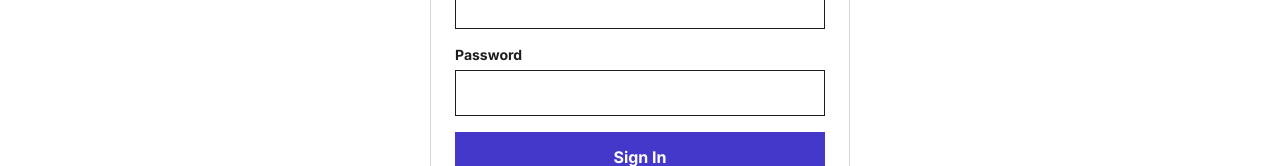
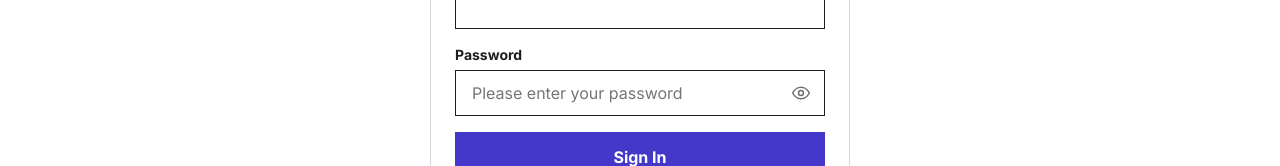
Before and after one commit to avinashims/elarning, a React (Vite) app in the folder frontend/: page /login in a window 1280 px wide. Shown: the part 340-506 px from the top of the page. Built offline with nearby package versions, Linux system fonts and the light colour scheme; no server answers.

Commit message:
Your message

```diff
--- /dev/null
+++ b/frontend/src/components/PasswordInput.jsx
@@ -0,0 +1,62 @@
+import { useState } from 'react';
+
+export default function PasswordInput({
+  name,
+  value,
+  onChange,
+  placeholder = 'Please enter your password',
+  autoComplete = 'current-password',
+  required = true,
+  minLength,
+  id,
+}) {
+  const [showPassword, setShowPassword] = useState(false);
+
+  return (
+    <div className="password-field">
+      <input
+        id={id}
+        name={name}
+        type={showPassword ? 'text' : 'password'}
+        className="form-control"
+        value={value}
+        onChange={onChange}
+        placeholder={placeholder}
+        autoComplete={autoComplete}
+        required={required}
+        minLength={minLength}
+      />
+      <button
+        type="button"
+        className="password-toggle"
+        onClick={() => setShowPassword((v) => !v)}
+        aria-label={showPassword ? 'Hide password' : 'Show password'}
+        aria-pressed={showPassword}
+        tabIndex={0}
+      >
+        {showPassword ? (
+          <svg width="20" height="20" viewBox="0 0 24 24" fill="none" aria-hidden="true">
+            <path
+              d="M3 3l18 18M10.58 10.58a2 2 0 002.84 2.84M9.88 5.09A10.94 10.94 0 0112 5c5.5 0 9.5 4.5 10 7-.21.63-.55 1.24-1 1.78M6.11 6.11C3.6 7.87 2 10 2 12c0 2 1.5 4.5 4 6.5"
+              stroke="currentColor"
+              strokeWidth="1.75"
+              strokeLinecap="round"
+              strokeLinejoin="round"
+            />
+          </svg>
+        ) : (
+          <svg width="20" height="20" viewBox="0 0 24 24" fill="none" aria-hidden="true">
+            <path
+              d="M2 12s3.5-7 10-7 10 7 10 7-3.5 7-10 7-10-7-10-7z"
+              stroke="currentColor"
+              strokeWidth="1.75"
+              strokeLinecap="round"
+              strokeLinejoin="round"
+            />
+            <circle cx="12" cy="12" r="3" stroke="currentColor" strokeWidth="1.75" />
+          </svg>
+        )}
+      </button>
+    </div>
+  );
+}
--- a/frontend/src/pages/Auth.css
+++ b/frontend/src/pages/Auth.css
@@ -60,3 +60,36 @@
   color: var(--text-muted);
   line-height: 1.8;
 }
+
+.password-field {
+  position: relative;
+}
+
+.password-field .form-control {
+  padding-right: 2.75rem;
+}
+
+.password-toggle {
+  position: absolute;
+  right: 0.65rem;
+  top: 50%;
+  transform: translateY(-50%);
+  display: flex;
+  align-items: center;
+  justify-content: center;
+  padding: 0.25rem;
+  border: none;
+  background: transparent;
+  color: var(--text-muted);
+  cursor: pointer;
+  border-radius: 4px;
+}
+
+.password-toggle:hover {
+  color: var(--primary);
+}
+
+.password-toggle:focus-visible {
+  outline: 2px solid var(--primary);
+  outline-offset: 2px;
+}
--- a/frontend/src/pages/Login.jsx
+++ b/frontend/src/pages/Login.jsx
@@ -2,6 +2,7 @@ import { useState } from 'react';
 import { Link, useNavigate } from 'react-router-dom';
 import { useAuth } from '../context/AuthContext';
 import GoogleSignInButton from '../components/GoogleSignInButton';
+import PasswordInput from '../components/PasswordInput';
 import { getAuthErrorMessage } from '../utils/authErrorMessage';
 import './Auth.css';
 
@@ -66,13 +67,12 @@ export default function Login() {
             />
           </div>
           <div className="form-group">
-            <label>Password</label>
-            <input
-              type="password"
-              className="form-control"
+            <label htmlFor="login-password">Password</label>
+            <PasswordInput
+              id="login-password"
               value={password}
               onChange={(e) => setPassword(e.target.value)}
-              required
+              autoComplete="current-password"
             />
           </div>
           <button type="submit" className="btn btn-primary btn-lg" style={{ width: '100%' }} disabled={loading}>
--- a/frontend/src/pages/Register.jsx
+++ b/frontend/src/pages/Register.jsx
@@ -2,6 +2,7 @@ import { useState } from 'react';
 import { Link, useNavigate } from 'react-router-dom';
 import { useAuth } from '../context/AuthContext';
 import GoogleSignInButton from '../components/GoogleSignInButton';
+import PasswordInput from '../components/PasswordInput';
 import { getAuthErrorMessage } from '../utils/authErrorMessage';
 import './Auth.css';
 
@@ -63,8 +64,15 @@ export default function Register() {
             <input name="email" type="email" className="form-control" value={form.email} onChange={handleChange} required />
           </div>
           <div className="form-group">
-            <label>Password</label>
-            <input name="password" type="password" className="form-control" value={form.password} onChange={handleChange} required minLength={6} />
+            <label htmlFor="register-password">Password</label>
+            <PasswordInput
+              id="register-password"
+              name="password"
+              value={form.password}
+              onChange={handleChange}
+              autoComplete="new-password"
+              minLength={6}
+            />
           </div>
           <div className="form-group">
             <label>I am a</label>
```
